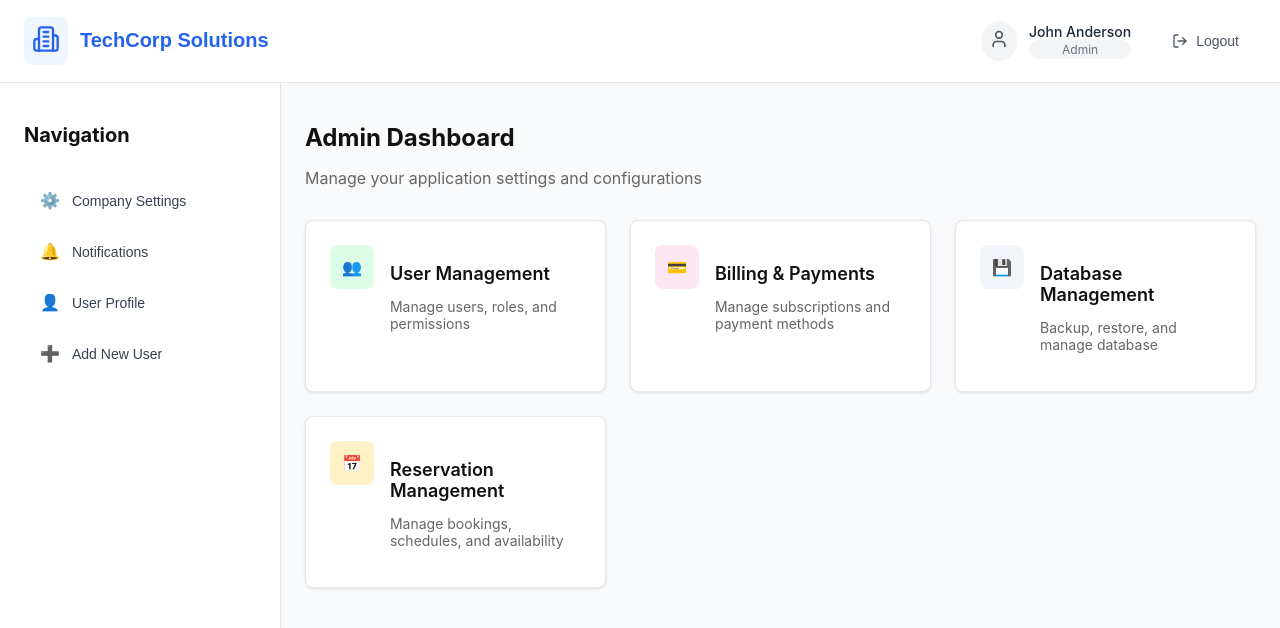
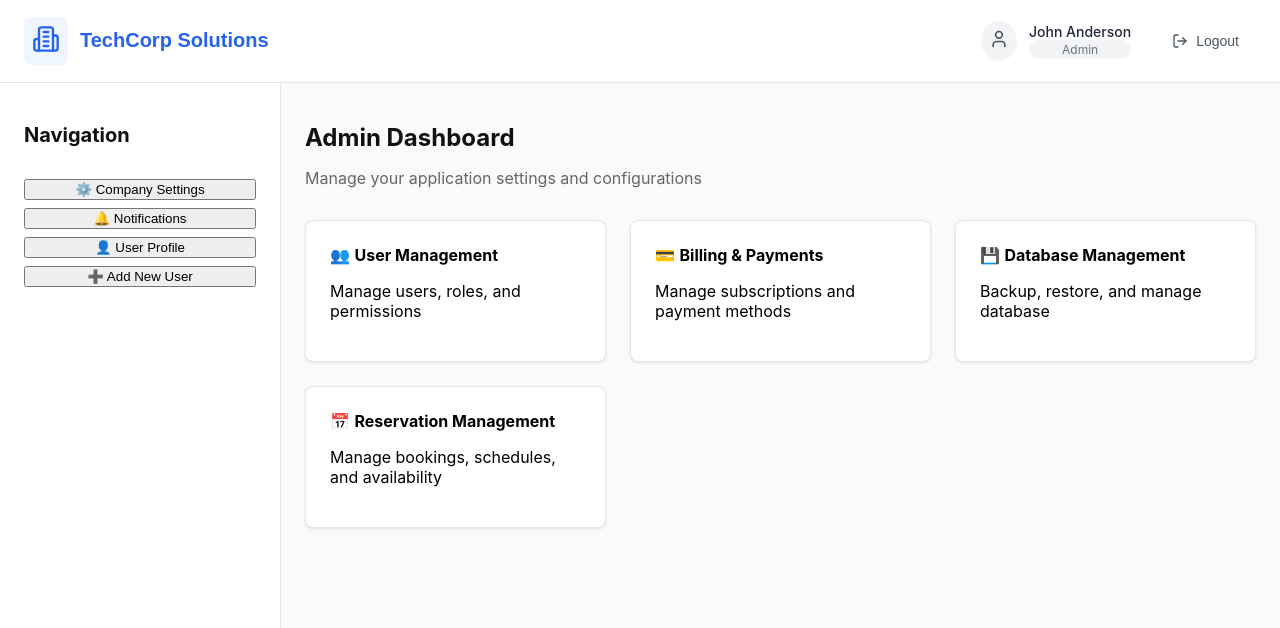
Before and after one commit to Tharuka-Marasinghe/hotel_Management, a React (Create React App) app: page / in a window 1280 px wide. Shown: the top 628 px of the page. Built offline with nearby package versions, Linux system fonts and the light colour scheme.

Commit message:
Refactor Dashboard component for improved readability and maintainability

```diff
--- a/src/components/Dashboard.jsx
+++ b/src/components/Dashboard.jsx
@@ -1,330 +1,147 @@
-import React from 'react';
+import React, { useState } from "react";
 
 const Dashboard = ({ onNavigate }) => {
-  console.log('Dashboard component rendered');
-  console.log('onNavigate prop:', onNavigate);
+  const [activePage, setActivePage] = useState("dashboard"); // default dashboard view
 
   const handleCardClick = (pageId) => {
-    console.log('Card clicked:', pageId);
+    console.log("Card clicked:", pageId);
+    setActivePage(pageId); // update state
     if (onNavigate) {
       onNavigate(pageId);
-    } else {
-      console.error('onNavigate is not defined');
     }
   };
 
   return (
-    <div style={{ display: 'flex', minHeight: '100vh', backgroundColor: '#f9fafb' }}>
+    <div style={{ display: "flex", minHeight: "100vh", backgroundColor: "#f9fafb" }}>
       {/* Sidebar */}
-      <div style={{
-        width: '280px',
-        backgroundColor: 'white',
-        borderRight: '1px solid #e5e7eb',
-        padding: '24px 0',
-        flexShrink: 0
-      }}>
-        <div style={{ paddingLeft: '24px', paddingRight: '24px', marginBottom: '32px' }}>
-          <h2 style={{ fontSize: '20px', fontWeight: 'bold', color: '#111', marginBottom: '8px' }}>
+      <div
+        style={{
+          width: "280px",
+          backgroundColor: "white",
+          borderRight: "1px solid #e5e7eb",
+          padding: "24px 0",
+          flexShrink: 0,
+        }}
+      >
+        <div style={{ paddingLeft: "24px", paddingRight: "24px", marginBottom: "32px" }}>
+          <h2 style={{ fontSize: "20px", fontWeight: "bold", color: "#111", marginBottom: "8px" }}>
             Navigation
           </h2>
         </div>
 
         {/* Sidebar Buttons */}
-        <div style={{ display: 'flex', flexDirection: 'column', gap: '8px', paddingLeft: '24px', paddingRight: '24px' }}>
-          <button
-            onClick={() => handleCardClick('company-settings')}
+        <div
           style={{
-              display: 'flex',
-              alignItems: 'center',
-              gap: '12px',
-              padding: '12px 16px',
-              backgroundColor: 'transparent',
-              border: 'none',
-              borderRadius: '8px',
-              cursor: 'pointer',
-              fontSize: '14px',
-              fontWeight: '500',
-              color: '#374151',
-              textAlign: 'left',
-              width: '100%',
-              transition: 'all 0.2s'
-            }}
-            onMouseEnter={(e) => {
-              e.target.style.backgroundColor = '#f3f4f6';
-            }}
-            onMouseLeave={(e) => {
-              e.target.style.backgroundColor = 'transparent';
+            display: "flex",
+            flexDirection: "column",
+            gap: "8px",
+            paddingLeft: "24px",
+            paddingRight: "24px",
           }}
         >
-            <span style={{ fontSize: '16px' }}>⚙️</span>
-            Company Settings
-          </button>
-
-          <button
-            onClick={() => handleCardClick('notifications')}
-            style={{
-              display: 'flex',
-              alignItems: 'center',
-              gap: '12px',
-              padding: '12px 16px',
-              backgroundColor: 'transparent',
-              border: 'none',
-              borderRadius: '8px',
-              cursor: 'pointer',
-              fontSize: '14px',
-              fontWeight: '500',
-              color: '#374151',
-              textAlign: 'left',
-              width: '100%',
-              transition: 'all 0.2s'
-            }}
-            onMouseEnter={(e) => {
-              e.target.style.backgroundColor = '#f3f4f6';
-            }}
-            onMouseLeave={(e) => {
-              e.target.style.backgroundColor = 'transparent';
-            }}
-          >
-            <span style={{ fontSize: '16px' }}>🔔</span>
-            Notifications
-          </button>
-
-          <button
-            onClick={() => handleCardClick('user-profile')}
-            style={{
-              display: 'flex',
-              alignItems: 'center',
-              gap: '12px',
-              padding: '12px 16px',
-              backgroundColor: 'transparent',
-              border: 'none',
-              borderRadius: '8px',
-              cursor: 'pointer',
-              fontSize: '14px',
-              fontWeight: '500',
-              color: '#374151',
-              textAlign: 'left',
-              width: '100%',
-              transition: 'all 0.2s'
-            }}
-            onMouseEnter={(e) => {
-              e.target.style.backgroundColor = '#f3f4f6';
-            }}
-            onMouseLeave={(e) => {
-              e.target.style.backgroundColor = 'transparent';
-            }}
-          >
-            <span style={{ fontSize: '16px' }}>👤</span>
-            User Profile
-          </button>
-
-          <button
-            onClick={() => handleCardClick('add-new-user')}
-            style={{
-              display: 'flex',
-              alignItems: 'center',
-              gap: '12px',
-              padding: '12px 16px',
-              backgroundColor: 'transparent',
-              border: 'none',
-              borderRadius: '8px',
-              cursor: 'pointer',
-              fontSize: '14px',
-              fontWeight: '500',
-              color: '#374151',
-              textAlign: 'left',
-              width: '100%',
-              transition: 'all 0.2s'
-            }}
-            onMouseEnter={(e) => {
-              e.target.style.backgroundColor = '#f3f4f6';
-            }}
-            onMouseLeave={(e) => {
-              e.target.style.backgroundColor = 'transparent';
-            }}
-          >
-            <span style={{ fontSize: '16px' }}>➕</span>
-            Add New User
-          </button>
+          <button onClick={() => handleCardClick("company-settings")}>⚙️ Company Settings</button>
+          <button onClick={() => handleCardClick("notifications")}>🔔 Notifications</button>
+          <button onClick={() => handleCardClick("user-profile")}>👤 User Profile</button>
+          <button onClick={() => handleCardClick("add-new-user")}>➕ Add New User</button>
         </div>
       </div>
 
       {/* Main Content Area */}
-      <div style={{ flex: 1, padding: '24px' }}>
-        <div style={{ maxWidth: '1200px', margin: '0 auto' }}>
-          <div style={{ marginBottom: '32px' }}>
-            <h1 style={{ fontSize: '24px', fontWeight: 'bold', color: '#111', marginBottom: '8px' }}>
+      <div style={{ flex: 1, padding: "24px" }}>
+        <div style={{ maxWidth: "1200px", margin: "0 auto" }}>
+          <div style={{ marginBottom: "32px" }}>
+            <h1 style={{ fontSize: "24px", fontWeight: "bold", color: "#111", marginBottom: "8px" }}>
               Admin Dashboard
             </h1>
-            <p style={{ color: '#666' }}>Manage your application settings and configurations</p>
+            <p style={{ color: "#666" }}>Manage your application settings and configurations</p>
           </div>
 
-          {/* Main Dashboard Grid */}
-          <div style={{
-            display: 'grid',
-            gridTemplateColumns: 'repeat(auto-fit, minmax(300px, 1fr))',
-            gap: '24px'
-          }}>
-            {/* User Management Card */}
+          {/* ✅ Conditional Rendering */}
+          {activePage === "dashboard" && (
             <div
-              onClick={() => handleCardClick('user-management')}
               style={{
-                backgroundColor: 'white',
-                borderRadius: '8px',
-                padding: '24px',
-                border: '1px solid #e5e7eb',
-                boxShadow: '0 1px 3px 0 rgba(0, 0, 0, 0.1)',
-                cursor: 'pointer',
-                transition: 'all 0.2s'
-              }}
-              onMouseEnter={(e) => {
-                e.target.style.boxShadow = '0 4px 6px -1px rgba(0, 0, 0, 0.1)';
-              }}
-              onMouseLeave={(e) => {
-                e.target.style.boxShadow = '0 1px 3px 0 rgba(0, 0, 0, 0.1)';
+                display: "grid",
+                gridTemplateColumns: "repeat(auto-fit, minmax(300px, 1fr))",
+                gap: "24px",
               }}
             >
-              <div style={{ display: 'flex', alignItems: 'flex-start', gap: '16px' }}>
-                <div style={{
-                  backgroundColor: '#dcfce7',
-                  padding: '12px',
-                  borderRadius: '8px',
-                  flexShrink: 0
-                }}>
-                  👥
-                </div>
-                <div>
-                  <h3 style={{ fontSize: '18px', fontWeight: '600', color: '#111', marginBottom: '8px' }}>
-                    User Management
-                  </h3>
-                  <p style={{ fontSize: '14px', color: '#666' }}>
-                    Manage users, roles, and permissions
-                  </p>
-                </div>
-              </div>
+              {/* User Management Card */}
+              <div onClick={() => handleCardClick("user-management")} style={cardStyle}>
+                👥 <b>User Management</b>
+                <p>Manage users, roles, and permissions</p>
               </div>
 
               {/* Billing & Payments Card */}
-            <div
-              onClick={() => handleCardClick('billing')}
-              style={{
-                backgroundColor: 'white',
-                borderRadius: '8px',
-                padding: '24px',
-                border: '1px solid #e5e7eb',
-                boxShadow: '0 1px 3px 0 rgba(0, 0, 0, 0.1)',
-                cursor: 'pointer',
-                transition: 'all 0.2s'
-              }}
-              onMouseEnter={(e) => {
-                e.target.style.boxShadow = '0 4px 6px -1px rgba(0, 0, 0, 0.1)';
-              }}
-              onMouseLeave={(e) => {
-                e.target.style.boxShadow = '0 1px 3px 0 rgba(0, 0, 0, 0.1)';
-              }}
-            >
-              <div style={{ display: 'flex', alignItems: 'flex-start', gap: '16px' }}>
-                <div style={{
-                  backgroundColor: '#fce7f3',
-                  padding: '12px',
-                  borderRadius: '8px',
-                  flexShrink: 0
-                }}>
-                  💳
-                </div>
-                <div>
-                  <h3 style={{ fontSize: '18px', fontWeight: '600', color: '#111', marginBottom: '8px' }}>
-                    Billing & Payments
-                  </h3>
-                  <p style={{ fontSize: '14px', color: '#666' }}>
-                    Manage subscriptions and payment methods
-                  </p>
-                </div>
-              </div>
+              <div onClick={() => handleCardClick("billing")} style={cardStyle}>
+                💳 <b>Billing & Payments</b>
+                <p>Manage subscriptions and payment methods</p>
               </div>
 
               {/* Database Management Card */}
-            <div
-              onClick={() => handleCardClick('database')}
-              style={{
-                backgroundColor: 'white',
-                borderRadius: '8px',
-                padding: '24px',
-                border: '1px solid #e5e7eb',
-                boxShadow: '0 1px 3px 0 rgba(0, 0, 0, 0.1)',
-                cursor: 'pointer',
-                transition: 'all 0.2s'
-              }}
-              onMouseEnter={(e) => {
-                e.target.style.boxShadow = '0 4px 6px -1px rgba(0, 0, 0, 0.1)';
-              }}
-              onMouseLeave={(e) => {
-                e.target.style.boxShadow = '0 1px 3px 0 rgba(0, 0, 0, 0.1)';
-              }}
-            >
-              <div style={{ display: 'flex', alignItems: 'flex-start', gap: '16px' }}>
-                <div style={{
-                  backgroundColor: '#f1f5f9',
-                  padding: '12px',
-                  borderRadius: '8px',
-                  flexShrink: 0
-                }}>
-                  💾
+              <div onClick={() => handleCardClick("database")} style={cardStyle}>
+                💾 <b>Database Management</b>
+                <p>Backup, restore, and manage database</p>
               </div>
-                <div>
-                  <h3 style={{ fontSize: '18px', fontWeight: '600', color: '#111', marginBottom: '8px' }}>
-                    Database Management
-                  </h3>
-                  <p style={{ fontSize: '14px', color: '#666' }}>
-                    Backup, restore, and manage database
-                  </p>
+
+              {/* Reservation Management Card */}
+              <div onClick={() => handleCardClick("reservation-management")} style={cardStyle}>
+                📅 <b>Reservation Management</b>
+                <p>Manage bookings, schedules, and availability</p>
               </div>
             </div>
+          )}
+
+          {/* 👤 User Profile Form */}
+          {activePage === "user-profile" && (
+            <div style={formStyle}>
+              <h2>User Profile</h2>
+              <form>
+                <label>Name:</label>
+                <input type="text" placeholder="Enter your name" />
+                <label>Email:</label>
+                <input type="email" placeholder="Enter your email" />
+                <button type="submit">Update Profile</button>
+              </form>
             </div>
+          )}
 
-            {/* Reservation Management Card - New */}
-            <div
-              onClick={() => handleCardClick('reservation-management')}
-              style={{
-                backgroundColor: 'white',
-                borderRadius: '8px',
-                padding: '24px',
-                border: '1px solid #e5e7eb',
-                boxShadow: '0 1px 3px 0 rgba(0, 0, 0, 0.1)',
-                cursor: 'pointer',
-                transition: 'all 0.2s'
-              }}
-              onMouseEnter={(e) => {
-                e.target.style.boxShadow = '0 4px 6px -1px rgba(0, 0, 0, 0.1)';
-              }}
-              onMouseLeave={(e) => {
-                e.target.style.boxShadow = '0 1px 3px 0 rgba(0, 0, 0, 0.1)';
-              }}
-            >
-              <div style={{ display: 'flex', alignItems: 'flex-start', gap: '16px' }}>
-                <div style={{
-                  backgroundColor: '#fef3c7',
-                  padding: '12px',
-                  borderRadius: '8px',
-                  flexShrink: 0
-                }}>
-                  📅
+          {/* ➕ Add New User Form */}
+          {activePage === "add-new-user" && (
+            <div style={formStyle}>
+              <h2>Add New User</h2>
+              <form>
+                <label>Username:</label>
+                <input type="text" placeholder="Enter username" />
+                <label>Email:</label>
+                <input type="email" placeholder="Enter email" />
+                <label>Password:</label>
+                <input type="password" placeholder="Enter password" />
+                <button type="submit">Create User</button>
+              </form>
             </div>
-                <div>
-                  <h3 style={{ fontSize: '18px', fontWeight: '600', color: '#111', marginBottom: '8px' }}>
-                    Reservation Management
-                  </h3>
-                  <p style={{ fontSize: '14px', color: '#666' }}>
-                    Manage bookings, schedules, and availability
-                  </p>
-                </div>
-              </div>
-            </div>
-          </div>
+          )}
         </div>
       </div>
     </div>
   );
 };
 
+/* Shared Styles */
+const cardStyle = {
+  backgroundColor: "white",
+  borderRadius: "8px",
+  padding: "24px",
+  border: "1px solid #e5e7eb",
+  boxShadow: "0 1px 3px rgba(0,0,0,0.1)",
+  cursor: "pointer",
+};
+
+const formStyle = {
+  backgroundColor: "white",
+  padding: "24px",
+  borderRadius: "8px",
+  border: "1px solid #e5e7eb",
+  boxShadow: "0 1px 3px rgba(0,0,0,0.1)",
+};
+
 export default Dashboard;
```
Lines whose indentation alone changed are shown as unchanged.
